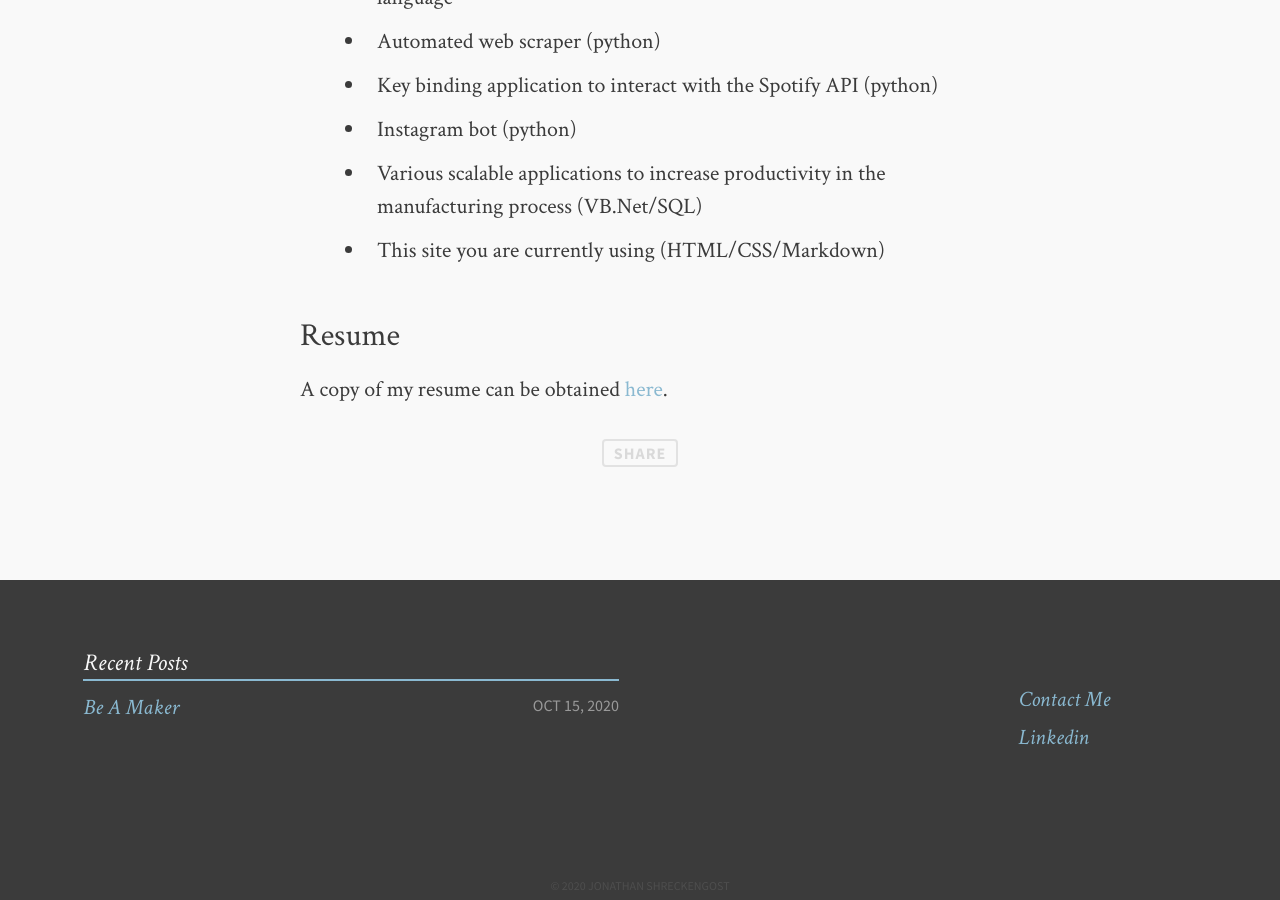
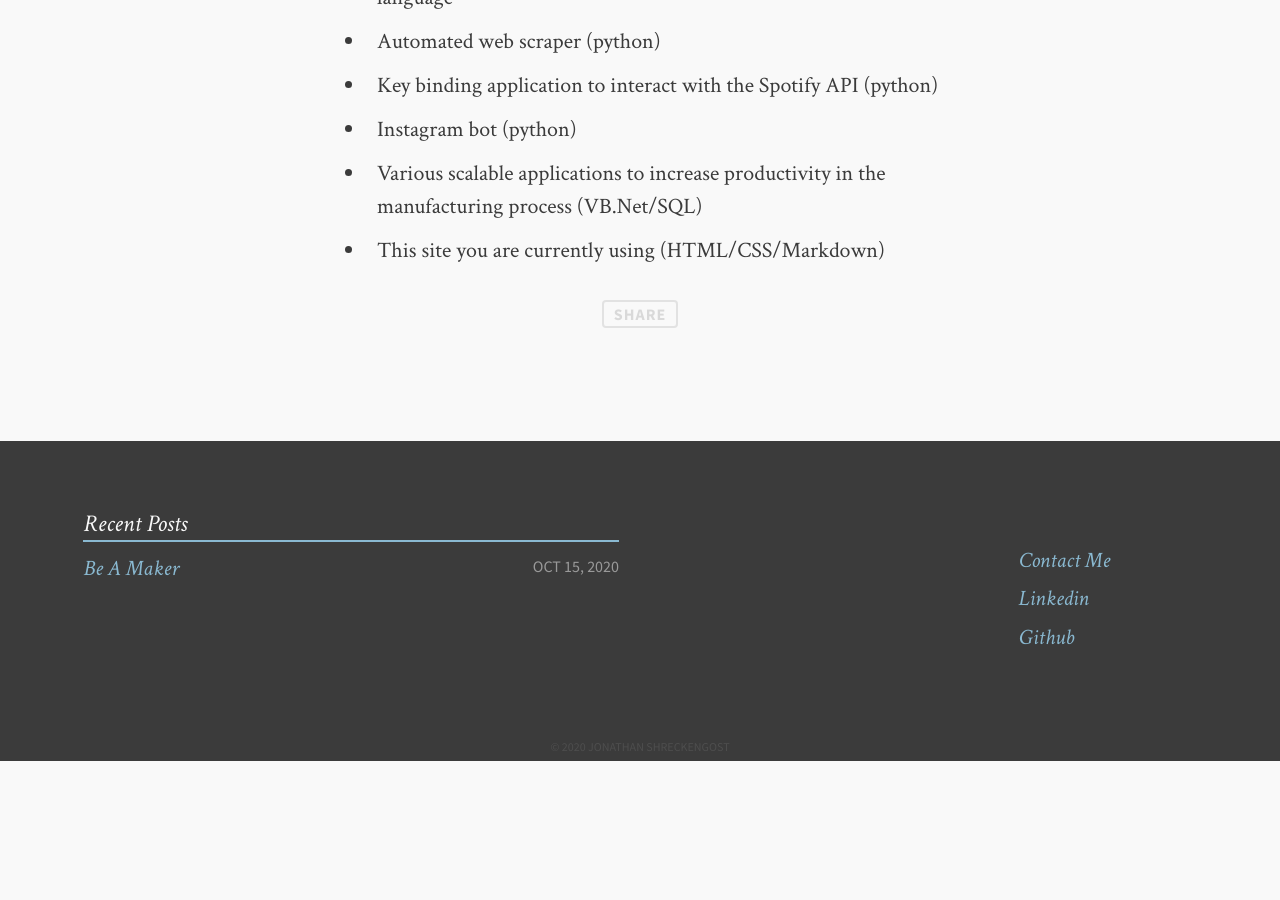
Before and after one commit to JonathanShrek/jonathanshrek.github.io, a Jekyll site: the page built from index.md, in a window 1280 px wide and 900 px high, scrolled down 1032 px. Built offline with Jekyll 4.4.1, drawn with Linux system fonts in a browser that asks for light colours; comment, search, counter and statistics services are not loaded; after the commit the page ends 1793 px from its top, so only the background shows below that.

Commit message:
Removed github tab and moved to footer. Added Resume tab

```diff
--- a/_config.yml
+++ b/_config.yml
@@ -30,9 +30,11 @@
 links:
   - title: Blog
     url: /articles
-  - title: Github
-    url: https://github.com/JonathanShrek
-    external: true
+  #- title: Github
+    #url: https://github.com/JonathanShrek
+    #external: true
+  - title: Resume
+    url: /assets/pdf/websiteResume.pdf
   #- title: Cole Who?
     #url: http://coletownsend.com
     #external: true
--- a/_includes/footer.html
+++ b/_includes/footer.html
@@ -23,6 +23,10 @@
             <li><a id="linkedIn" href="http://linkedin.com/in/{{ site.owner.linkedIn }}" target="_blank"><span class="foot-link">Linkedin</span></a></li>
             {% endif %}
 
+            {% if site.owner.linkedIn %}
+            <li><a id="github" href="http://github.com/{{ site.owner.linkedIn }}" target="_blank"><span class="foot-link">Github</span></a></li>
+            {% endif %}
+
             {% if site.owner.dribbble %}
             <li><a id="drib" href="http://dribbble.com/{{ site.owner.dribbble }}" target="_blank"><span class="foot-link">Dribbble</span></a></li>
             {% endif %}
--- a/index.md
+++ b/index.md
@@ -24,6 +24,3 @@
 * Instagram bot (python)
 * Various scalable applications to increase productivity in the manufacturing process (VB.Net/SQL)
 * This site you are currently using (HTML/CSS/Markdown)
-
-### Resume
-A copy of my resume can be obtained [here]({{ site.url}}/assets/pdf/websiteResume.pdf).
```
